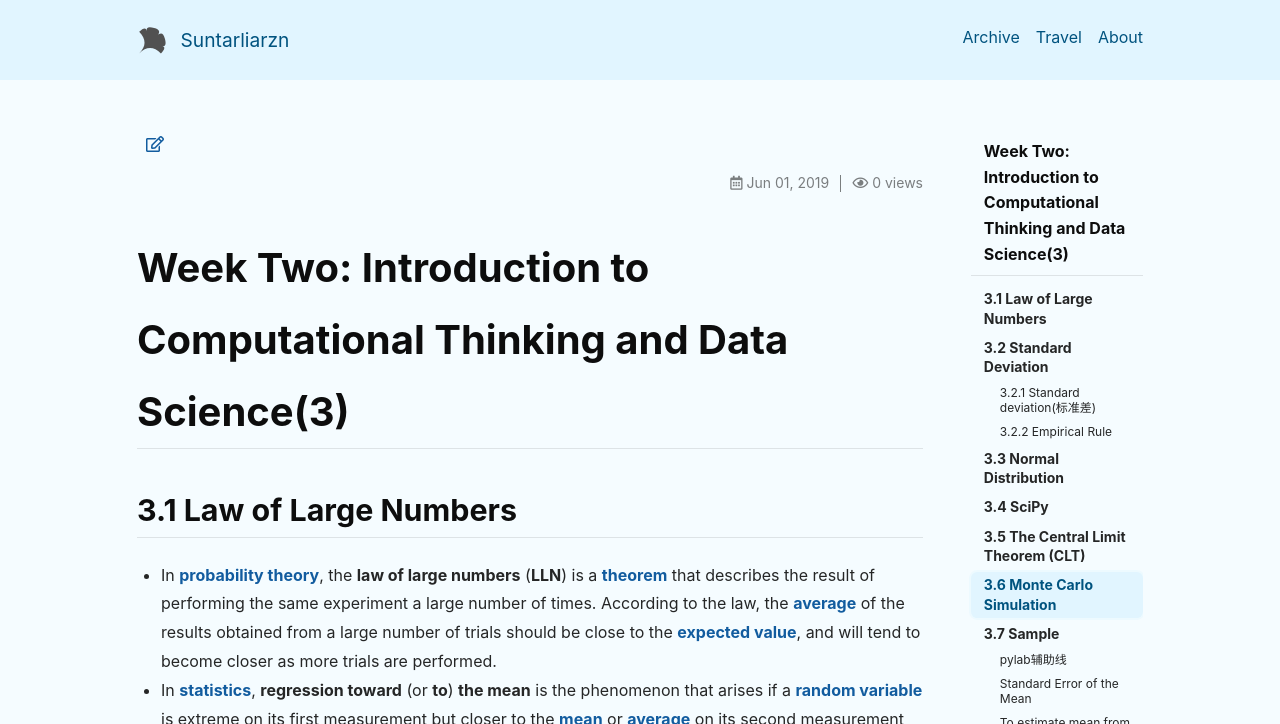
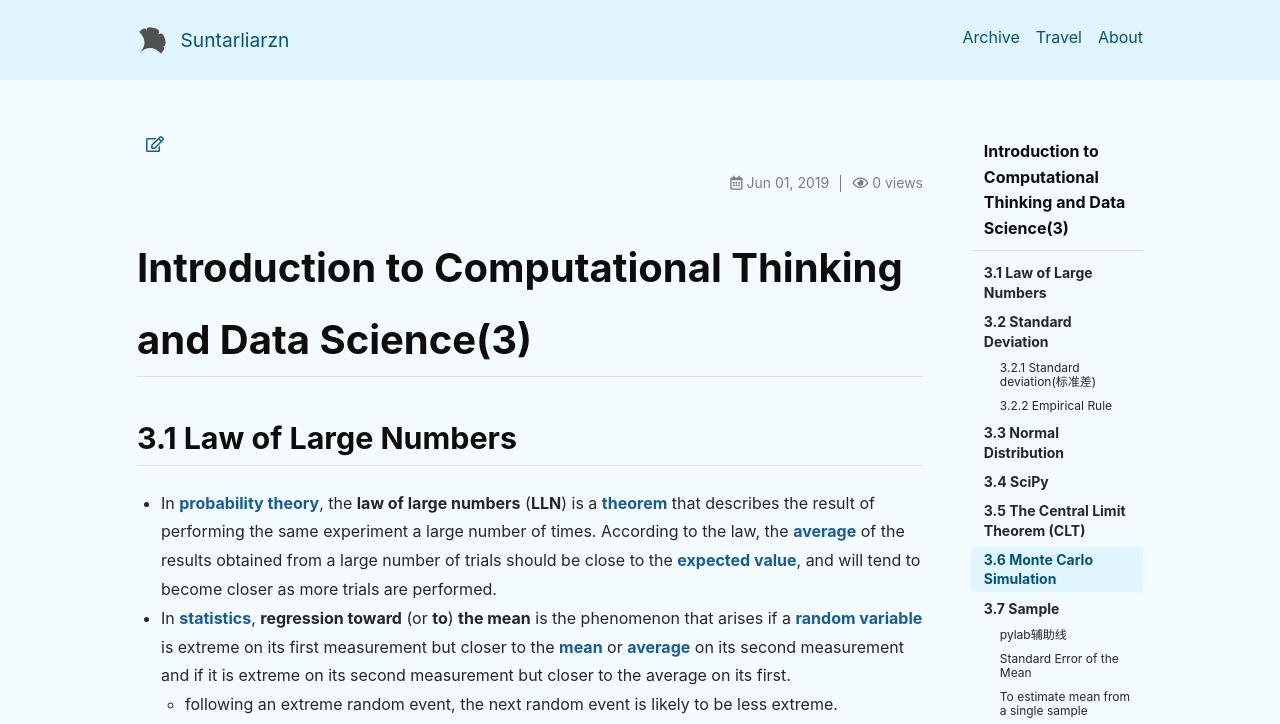
Before and after one commit to suntarliarzn/suntarliarzn.github.io, a Jekyll site: the page built from _posts/2019-05-19-Introduction to Computational Thinking and Data Science (3).md, in a window 1280 px wide and 900 px high, cut to the strip 0-724 px from the top of the window. Built offline with Jekyll 4.4.1, drawn with Linux system fonts in a browser that asks for light colours; nearby versions of some CDN libraries.

Commit message:
python 2019.06.01 #2

```diff
--- a/_posts/2019-05-19-Introduction to Computational Thinking and Data Science (3).md
+++ b/_posts/2019-05-19-Introduction to Computational Thinking and Data Science (3).md
@@ -10,7 +10,7 @@ tags: python; Law of Large Numbers; Standard Deviation; Normal Distribution; Cen
 layout: article
 ---
 
-# Week Two: Introduction to Computational Thinking and Data Science(3)
+# Introduction to Computational Thinking and Data Science(3)
 
 *<!--more-->*
 
```
